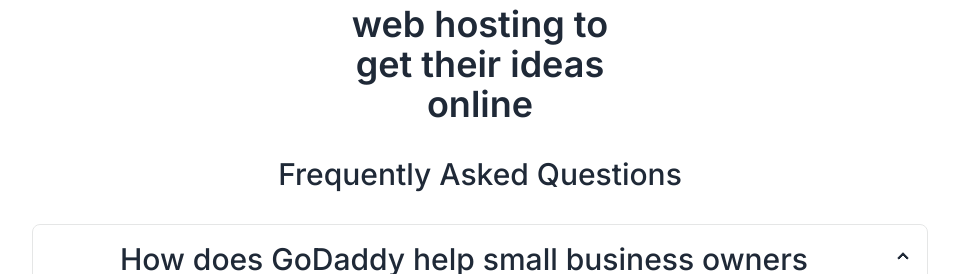
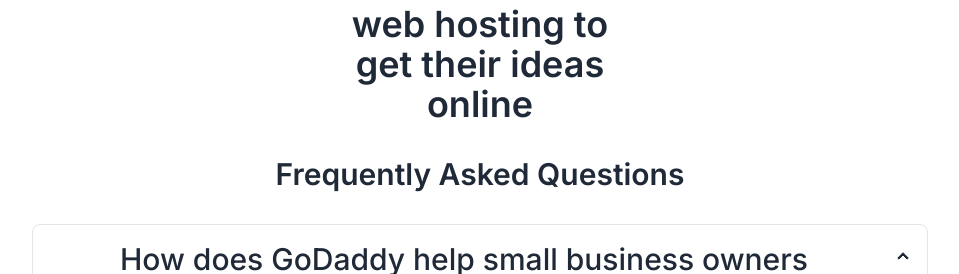
Before and after one commit to Daniel264/GoDaddy, a Next.js app: page / in a window 1280 px wide. Shown: the part 3226-3500 px from the top of the page, without its empty margins (160-1119 px from the left). Built offline with nearby package versions, Linux system fonts and the light colour scheme.

Commit message:
Increase font-weight of F&Q's

```diff
--- a/components/Questions.tsx
+++ b/components/Questions.tsx
@@ -7,7 +7,7 @@ const Questions = () => {
         Millions of customers rely on our domains and web hosting to get their
         ideas online
       </h1>
-      <h2 className="text-3xl font-medium py-8">Frequently Asked Questions</h2>
+      <h2 className="text-3xl py-8 font-semibold">Frequently Asked Questions</h2>
       <div className="join join-vertical w-full">
         <div className="collapse collapse-arrow join-item border-base-300 border">
           <input type="radio" name="my-accordion-4" defaultChecked />
```
